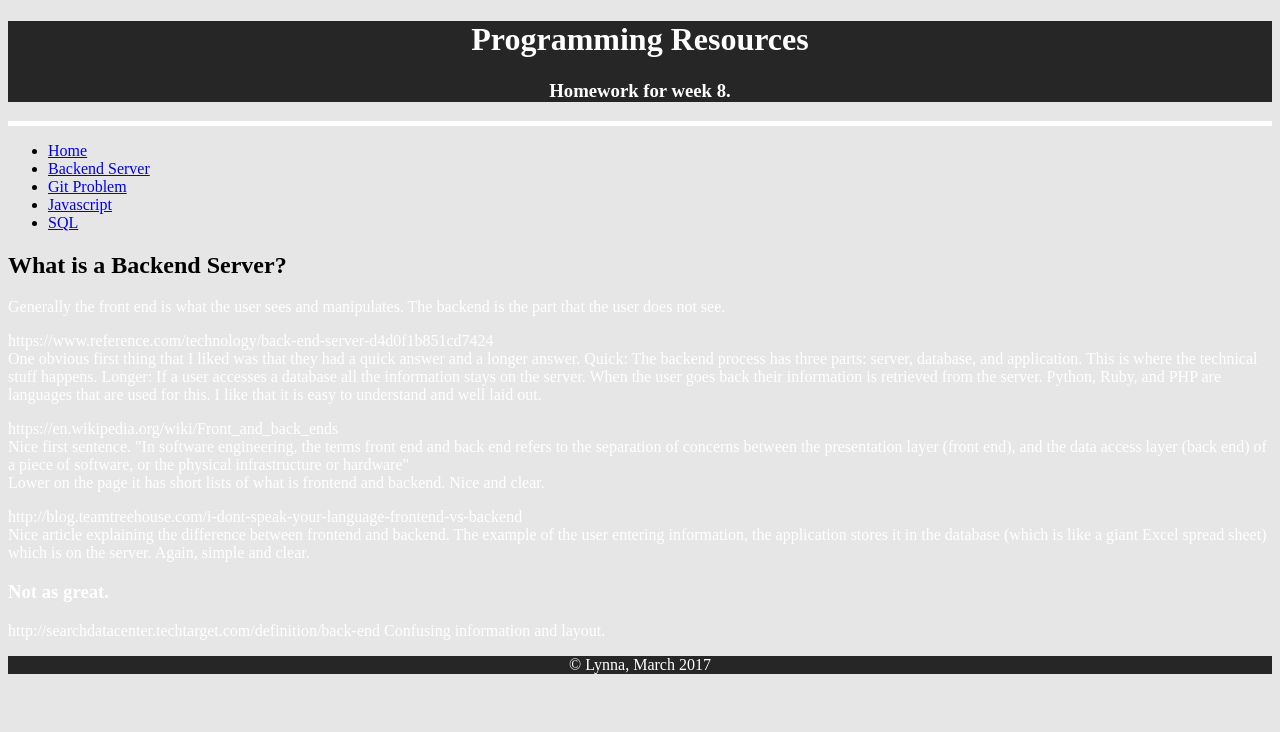
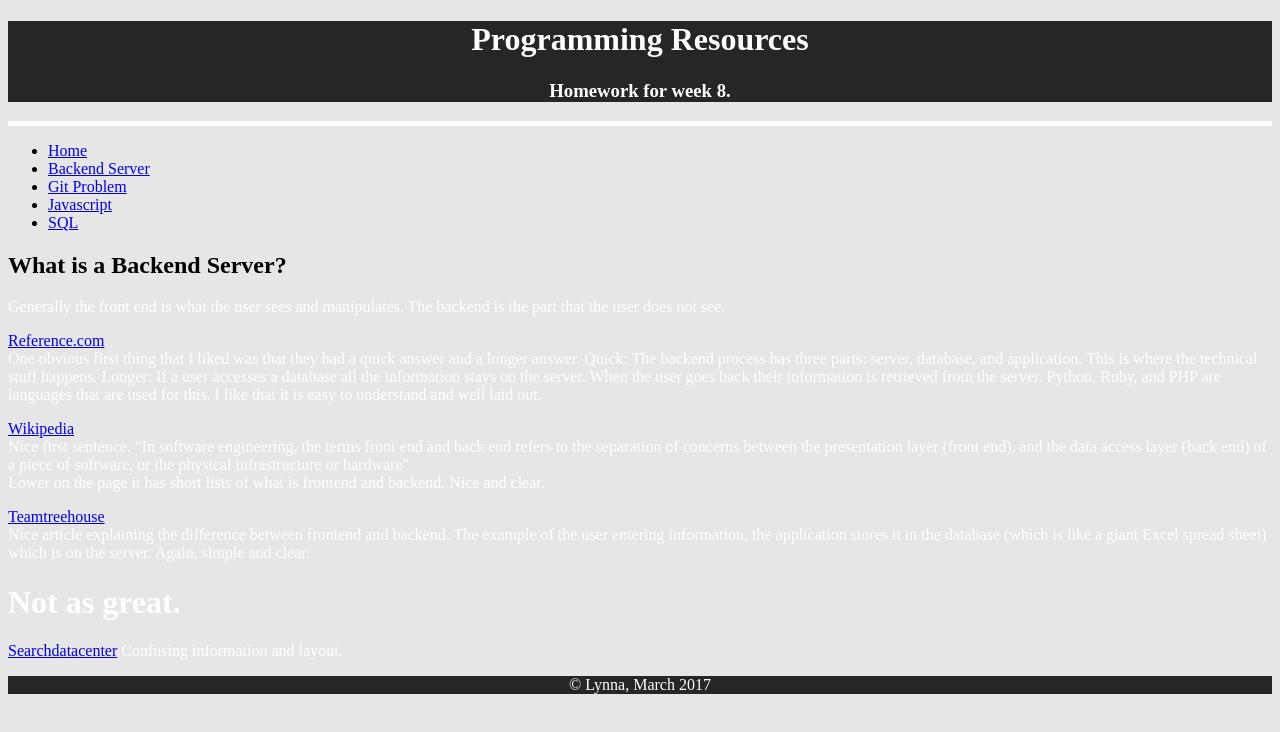
Before and after one commit to LynnaS/programming_resources, a plain HTML site: page backend_server.html in a window 1280 px wide. Drawn offline with Linux system fonts and the light colour scheme.

Commit message:
fixed links

```diff
--- a/backend_server.html
+++ b/backend_server.html
@@ -27,18 +27,18 @@
         <h2>What is a Backend Server?</h2>
         <p>Generally the front end is what the user sees and manipulates. The backend is the part that the user does not see.</p>
 
-        <p>https://www.reference.com/technology/back-end-server-d4d0f1b851cd7424 </br>
+        <p><a href="https://www.reference.com/technology/back-end-server-d4d0f1b851cd7424">Reference.com</a> </br>
         One obvious first thing that I liked was that they had a quick answer and a longer answer. Quick: The backend process has three parts: server, database, and application. This is where the technical stuff happens. Longer: If a user accesses a database all the information stays on the server. When the user goes back their information is retrieved from the server. Python, Ruby, and PHP are languages that are used for this. I like that it is easy to understand and well laid out.<p>
 
-        <p>https://en.wikipedia.org/wiki/Front_and_back_ends </br>
+        <p><a href="https://en.wikipedia.org/wiki/Front_and_back_ends">Wikipedia</a> </br>
         Nice first sentence. "In software engineering, the terms front end and back end refers to the separation of concerns between the presentation layer (front end), and the data access layer (back end) of a piece of software, or the physical infrastructure or hardware"</br>
         Lower on the page it has short lists of what is frontend and backend. Nice and clear.</p>
 
-        <p>http://blog.teamtreehouse.com/i-dont-speak-your-language-frontend-vs-backend </br>
+        <p><a href="http://blog.teamtreehouse.com/i-dont-speak-your-language-frontend-vs-backend">Teamtreehouse</a> </br>
         Nice article explaining the difference between frontend and backend. The example of the user entering information, the application stores it in the database (which is like a giant Excel spread sheet) which is on the server. Again, simple and clear.</p>
 
-        <h3>Not as great.</h3>
-        <p>http://searchdatacenter.techtarget.com/definition/back-end Confusing information and layout.</p>
+        <h1>Not as great.</h1>
+        <p><a href="http://searchdatacenter.techtarget.com/definition/back-end">Searchdatacenter</a> Confusing information and layout.</p>
     </main>
 
     <footer>
```
